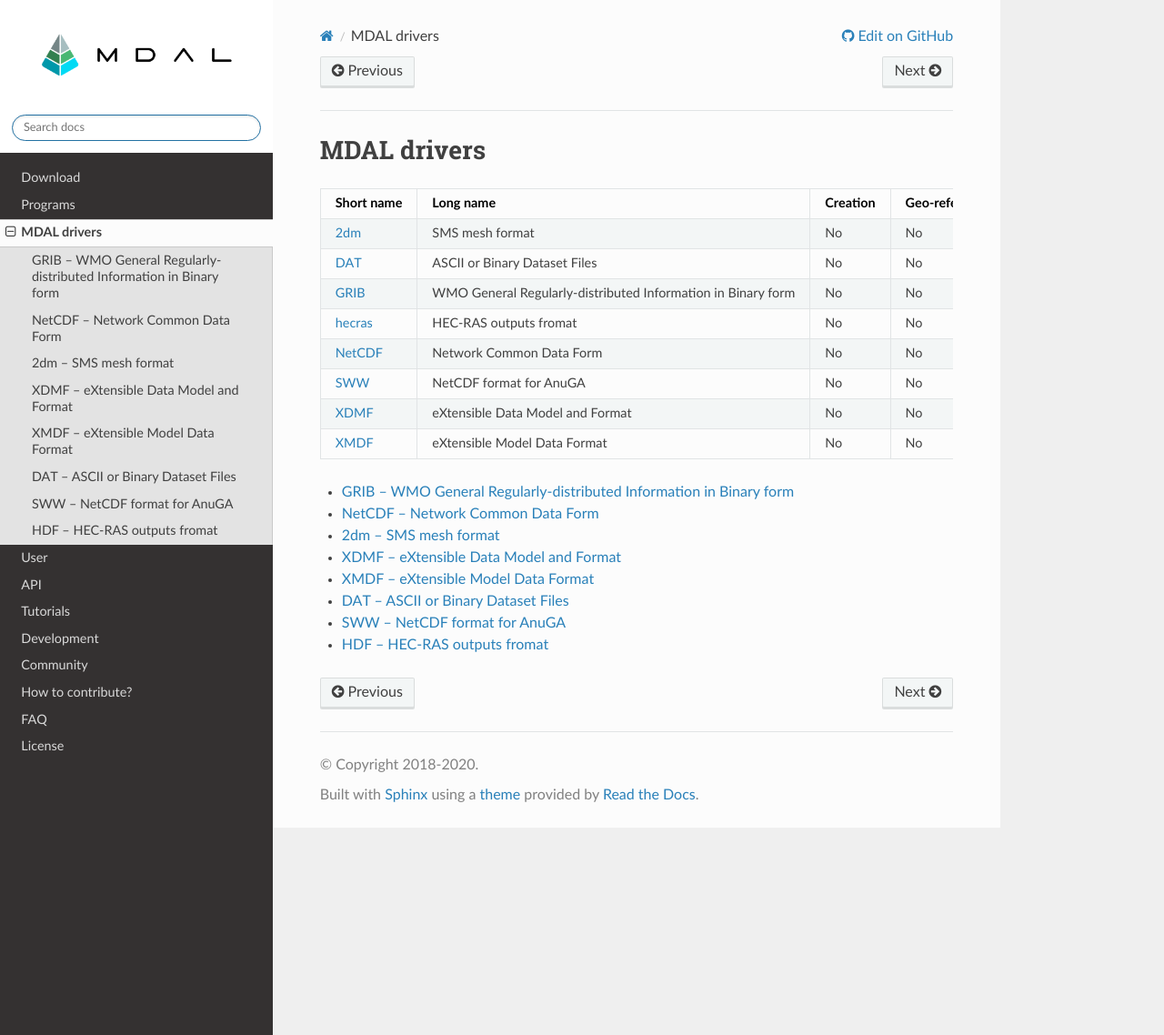
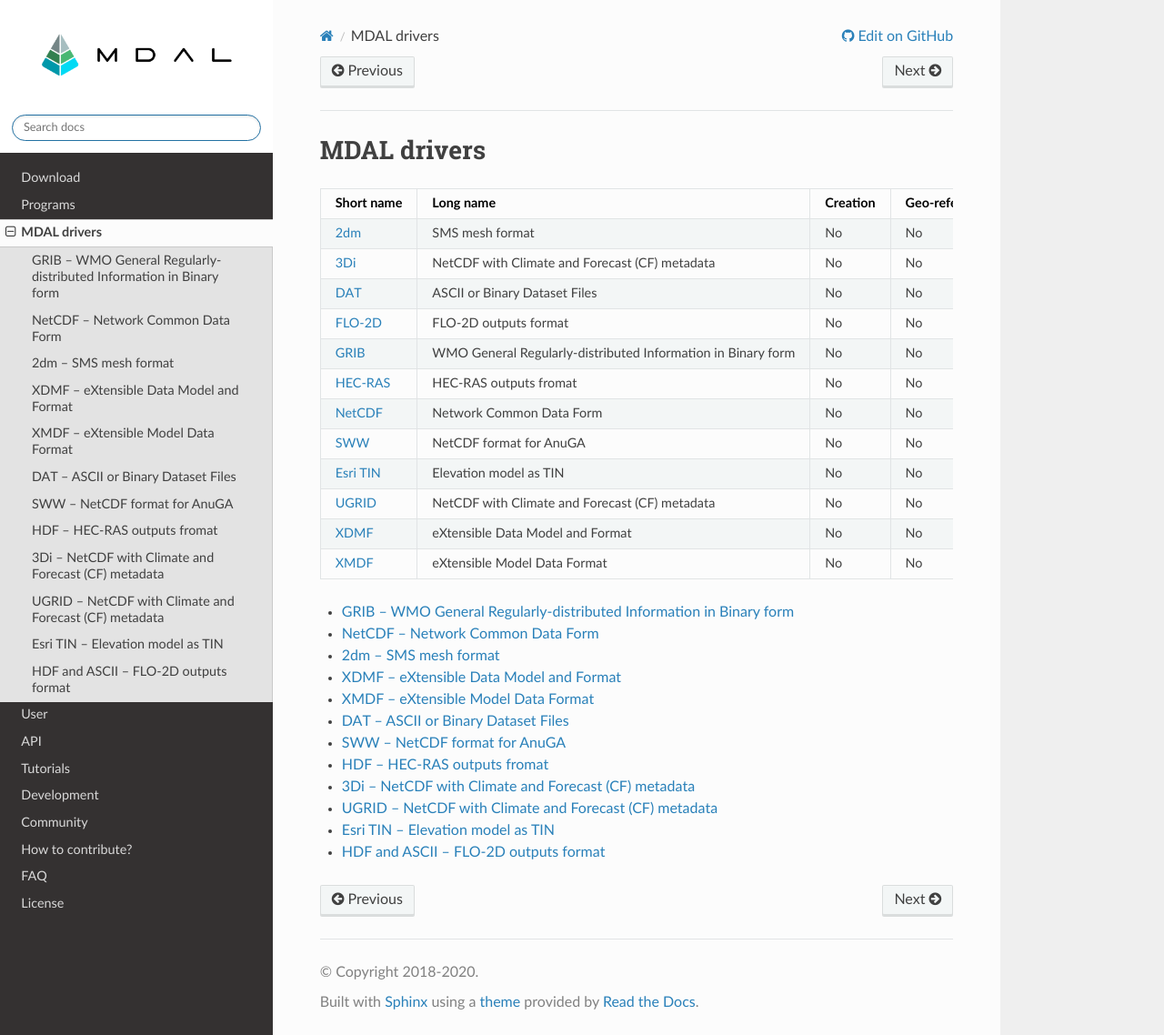
Before and after one commit to lutraconsulting/MDAL, a Sphinx documentation site: the page built from docs/source/drivers/index.rst, in a window 1280 px wide and 1138 px high. Shown: the whole window at 91% size. Built offline with Sphinx 7.4.7, drawn with Linux system fonts in a browser that asks for light colours.

Commit message:
WIP:updating doc with formats

```diff
--- /dev/null
+++ b/docs/source/drivers/3di.rst
@@ -0,0 +1,14 @@
+.. _driver.3di:
+
+================================================================================
+3Di -- NetCDF with Climate and Forecast (CF) metadata
+================================================================================
+
+.. shortname:: 3Di
+
+.. built_in_by_default::
+
+MDAL supports reading of the 3Di_ format. This format follows CF_ conventions.
+
+.. _3Di: https://3diwatermanagement.com/
+.. _CF: http://cfconventions.org/
--- a/docs/source/drivers/driver_summary.rst
+++ b/docs/source/drivers/driver_summary.rst
@@ -18,8 +18,18 @@
      - No
      - No
      - Built-in by default
+   * - :ref:`3Di <driver.3di>`
+     - NetCDF with Climate and Forecast (CF) metadata
+     - No
+     - No
+     - Built-in by default
    * - :ref:`DAT <driver.dat>`
      - ASCII or Binary Dataset Files
+     - No
+     - No
+     - Built-in by default
+   * - :ref:`FLO-2D <driver.flo2d>`
+     - FLO-2D outputs format
      - No
      - No
      - Built-in by default
@@ -28,7 +38,7 @@
      - No
      - No
      - Built-in by default
-   * - :ref:`hecras <driver.hecras>`
+   * - :ref:`HEC-RAS <driver.hecras>`
      - HEC-RAS outputs fromat
      - No
      - No
@@ -43,6 +53,16 @@
      - No
      - No
      - Built-in by default
+   * - :ref:`Esri TIN <driver.tin>`
+     - Elevation model as TIN
+     - No
+     - No
+     - Built-in by default
+   * - :ref:`UGRID <driver.ugrid>`
+     - NetCDF with Climate and Forecast (CF) metadata
+     - No
+     - No
+     - Built-in by default
    * - :ref:`XDMF <driver.xdmf>`
      - eXtensible Data Model and Format
      - No
--- /dev/null
+++ b/docs/source/drivers/flo2d.rst
@@ -0,0 +1,13 @@
+.. _driver.flo2d:
+
+================================================================================
+HDF and ASCII -- FLO-2D outputs format
+================================================================================
+
+.. shortname:: FLO-2D
+
+.. built_in_by_default::
+
+MDAL supports reading of the HDF and ASCII files generated by FLO-2D_.
+
+.. _FLO-2D: https://www.flo-2d.com/
--- a/docs/source/drivers/index.rst
+++ b/docs/source/drivers/index.rst
@@ -28,3 +28,7 @@ MDAL drivers
    dat
    sww
    hecras
+   3di
+   ugrid
+   tin
+   flo2d
--- /dev/null
+++ b/docs/source/drivers/tin.rst
@@ -0,0 +1,13 @@
+.. _driver.tin:
+
+================================================================================
+Esri TIN -- Elevation model as TIN
+================================================================================
+
+.. shortname:: Esri TIN
+
+.. built_in_by_default::
+
+MDAL supports reading of Esri TIN_ format. This format is used to store elevation in triangulated irregular network (TIN).
+
+.. _TIN: https://en.wikipedia.org/wiki/Esri_TIN
--- /dev/null
+++ b/docs/source/drivers/ugrid.rst
@@ -0,0 +1,14 @@
+.. _driver.ugrid:
+
+================================================================================
+UGRID -- NetCDF with Climate and Forecast (CF) metadata
+================================================================================
+
+.. shortname:: UGRID
+
+.. built_in_by_default::
+
+MDAL supports reading of the UGRID_ format. This format follows CF_ conventions.
+
+.. _UGRID: https://www.deltares.nl/en/software-solutions/
+.. _CF: http://cfconventions.org/
```
